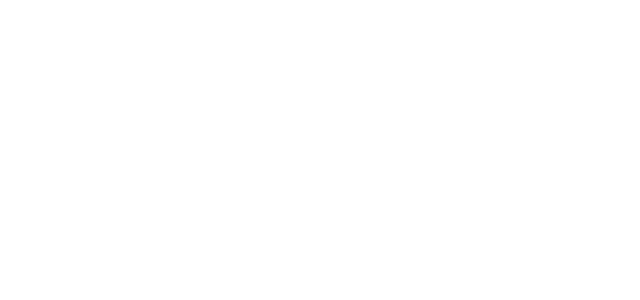
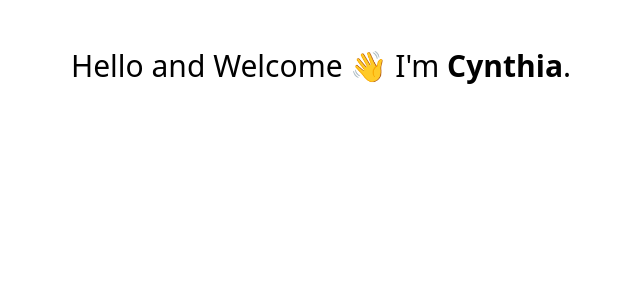
Before and after one commit to chelahcynthia/my-blog, a Next.js app: page / in a window 1280 px wide. Shown: the top 300 px of the page, without its empty margins (319-959 px from the left). Built offline with nearby package versions, Linux system fonts and the light colour scheme.

Commit message:
Changed the background on layout.tsx to dark mode

```diff
--- a/app/layout.tsx
+++ b/app/layout.tsx
@@ -12,7 +12,9 @@
 }) {
   return (
     <html lang="en">
-      <body>{children}</body>
+      <body className='dark:bg-slate-800'>
+        {children}
+        </body>
     </html>
   )
 }
--- a/app/page.tsx
+++ b/app/page.tsx
@@ -1,10 +1,14 @@
+export default function Home() {
+  return(
+    <main className="px-6 mx-auto">
+    <p className="mt-12 mb-12 text-3xl text-center dark:text-white">
+      Hello and Welcome 👋&nbsp;
+      <span className="whitespace-nowrap">
+        I'm <span className="font-bold">Cynthia</span>.
+      </span>
+    </p>
 
+  </main>
+  );
 
-
-export default function Home() {
-  return (
-    <main>
-
-    </main>
-  )
 }
--- a/next.config.js
+++ b/next.config.js
@@ -5,18 +5,4 @@
   },
 }
 
-module.exports = {
-  compiler: {
-    relay: {
-      // This should match relay.config.js
-      src: './',
-      artifactDirectory: './__generated__',
-      language: 'typescript',
-      eagerEsModules: false,
-      reactRemoveProperties: { properties: ['^data-custom$'] },
-      removeConsole: {
-        exclude: ['error'],
-      },
-    },
-  },
-}
+module.exports = nextConfig
```
